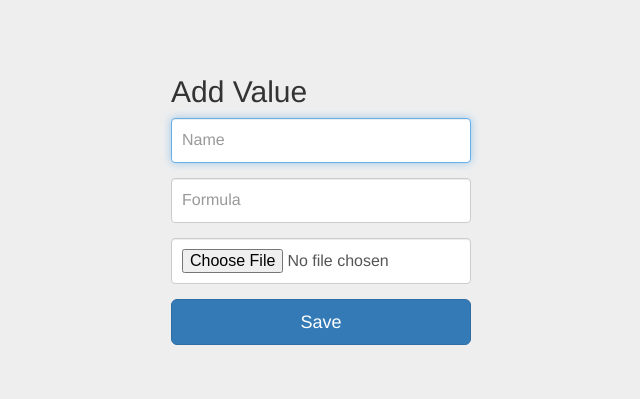
After one commit to prasad01dalavi/power_management, a Django app: page /add_value/ in a window 1280 px wide. The commit adds this page. Shown: the top 399 px of the page, without its empty margins (319-959 px from the left). Run offline with Django 3.2, Linux system fonts and the light colour scheme; some libraries are stand-ins or nearby versions.

Commit message:
commit for touchup

```diff
--- a/power_app/admin.py
+++ b/power_app/admin.py
@@ -6,7 +6,7 @@ from .models import Project, Service, Value
 
 
 # This will clear the recent activities in admin
-LogEntry.objects.all().delete()
+# LogEntry.objects.all().delete()
 # Above line should be commented while migrating
 
 
@@ -22,7 +22,7 @@ class ServiceAdmin(admin.ModelAdmin):
 
 class ValueAdmin(admin.ModelAdmin):
     # define which columns should be displayed
-    list_display = ('created_at', 'name', 'formula', 'file')
+    list_display = ('created_at', 'service', 'name', 'formula', 'file')
 
 
 # This will register my models to admin
--- /dev/null
+++ b/power_app/templates/power_app/add_value.html
@@ -0,0 +1,48 @@
+<!DOCTYPE html>
+<html lang="en">
+  <head>
+    <meta charset="utf-8">
+    <meta http-equiv="X-UA-Compatible" content="IE=edge">
+    <meta name="viewport" content="width=device-width, initial-scale=1">
+    <!-- The above 3 meta tags *must* come first in the head; any other head content must come *after* these tags -->
+    <meta name="description" content="">
+    <meta name="author" content="">
+
+    <title>Add Value</title>
+
+    <!-- Bootstrap core CSS -->
+    {% load static %}
+    <link href="{% static "css/bootstrap.min.css" %}" rel="stylesheet">
+
+    <!-- Custom styles for this template -->
+    <link href="{% static "css/sign.css" %}" rel="stylesheet">
+  </head>
+
+  <body>
+    <div class="container">
+      <form class="form-signin" enctype="multipart/form-data" method="post" action="/add_value/">
+        <h2 class="form-signin-heading">Add Value</h2>
+        <div class="form-group">
+          <label for="inputName" class="sr-only">Name</label>
+          <input type="text" id="inputName" name="name" class="form-control" placeholder="Name" required autofocus>
+        </div>
+
+        <div class="form-group">
+          <label for="inputName" class="sr-only">Formula</label>
+          <input type="text" id="inputName" name="formula" class="form-control" placeholder="Formula" required autofocus>
+        </div>
+
+        <div class="form-group">
+          <label for="inputName" class="sr-only">File</label>
+          <input type="file" id="inputName" name="file" class="form-control" placeholder="File Upload" required autofocus>
+        </div>
+
+        <input type="hidden" value="{{ service_id }}" name="service_id" />
+
+        <button class="btn btn-lg btn-primary btn-block" type="submit">Save</button>
+      </form>
+
+    </div>
+
+  </body>
+</html>
--- a/power_app/views.py
+++ b/power_app/views.py
@@ -4,8 +4,10 @@ from django.http import HttpResponse
 from rest_framework.views import APIView
 from rest_framework.response import Response
 from rest_framework import status
+from django.core.files import File  # This is to save the raw file in models
 
 from .models import Project, Service, Value
+
 import json
 
 # Create your views here.
@@ -32,9 +34,52 @@ class AddService(APIView):     # /add_service
 
     def post(self, request):
         new_service_data = request.data
-        print(new_service_data['name'])
         service = Service(project_id=1, name=new_service_data['name'],
                           mode=new_service_data['mode'])
         service.save()
 
-        return Response("Success")
+        return render(request, 'power_app/service_response.html')
+
+
+class GetValues(APIView):     # /get_values
+
+    def post(self, request):
+        service_id = request.data['service_id']
+        values = Value.objects.filter(service_id=service_id)
+        values_data = []
+
+        for record in values:
+            values_data.append({
+                'name': record.name,
+                'formula': record.formula
+            })
+
+        if len(values_data) == 0:
+            values_data = [{'name': 'no_values'}]
+
+        return Response(values_data)
+
+
+class AddValue(APIView):     # /add_value
+
+    def get(self, request):
+        service_id = request.GET.get('id')
+        context = {'service_id': service_id}
+        return render(request, 'power_app/add_value.html', context)
+
+    def post(self, request):
+        new_value_data = request.data
+        print(new_value_data)
+        print(new_value_data['name'], type(new_value_data[
+              'file']), new_value_data['service_id'])
+
+        # destination = open('my_file.jpg', 'wb+')
+        # for chunk in new_value_data['file'].chunks():
+        #     destination.write(chunk)
+
+        service = Value(service_id=new_value_data['service_id'], name=new_value_data['name'],
+                        formula=new_value_data['formula'],
+                        file=File(new_value_data['file']))
+        service.save()
+
+        return render(request, 'power_app/value_response.html')
--- a/power_management/urls.py
+++ b/power_management/urls.py
@@ -20,9 +20,15 @@ from django.conf import settings
 from django.conf.urls.static import static
 from power_app import views
 
+admin.site.site_header = 'Power Management'
+admin.site.index_title = 'Power Management'
+admin.site.site_title = 'Power Management'
+
 urlpatterns = [
     path('admin/', admin.site.urls),
-    path('index/', views.index, name='index'),
-    path('add_service/', views.AddService.as_view())
+    path('', views.index, name='index'),
+    path('add_service/', views.AddService.as_view()),
+    path('get_values/', views.GetValues.as_view()),
+    path('add_value/', views.AddValue.as_view())
     # path('add_service/', views.AddService.as_view())
 ] + static(settings.MEDIA_URL, document_root=settings.MEDIA_ROOT)
```
Also changed, not shown: power_app/templates/power_app/index.html (+48 -21 lines), power_app/templates/power_app/service_response.html (added, +24 -0 lines), power_app/templates/power_app/value_response.html (added, +24 -0 lines), db.sqlite3, 1 other file.
